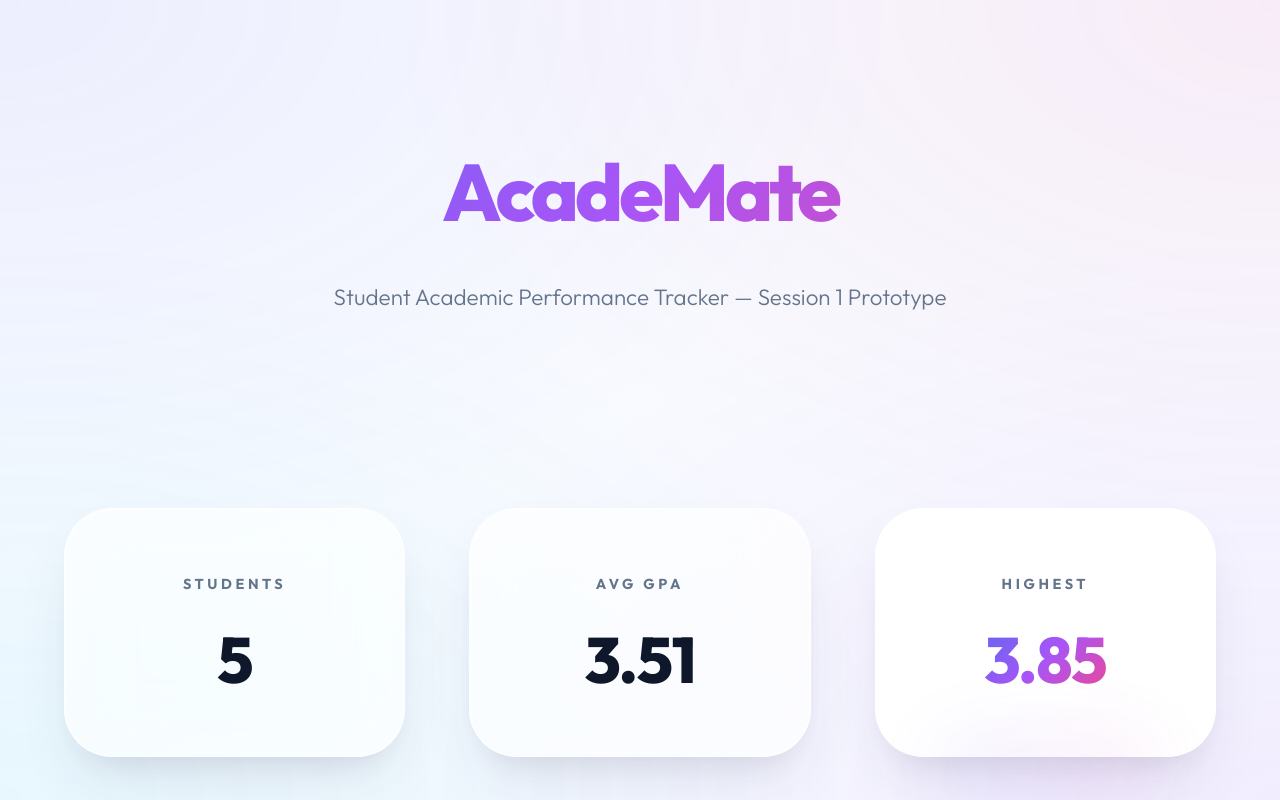
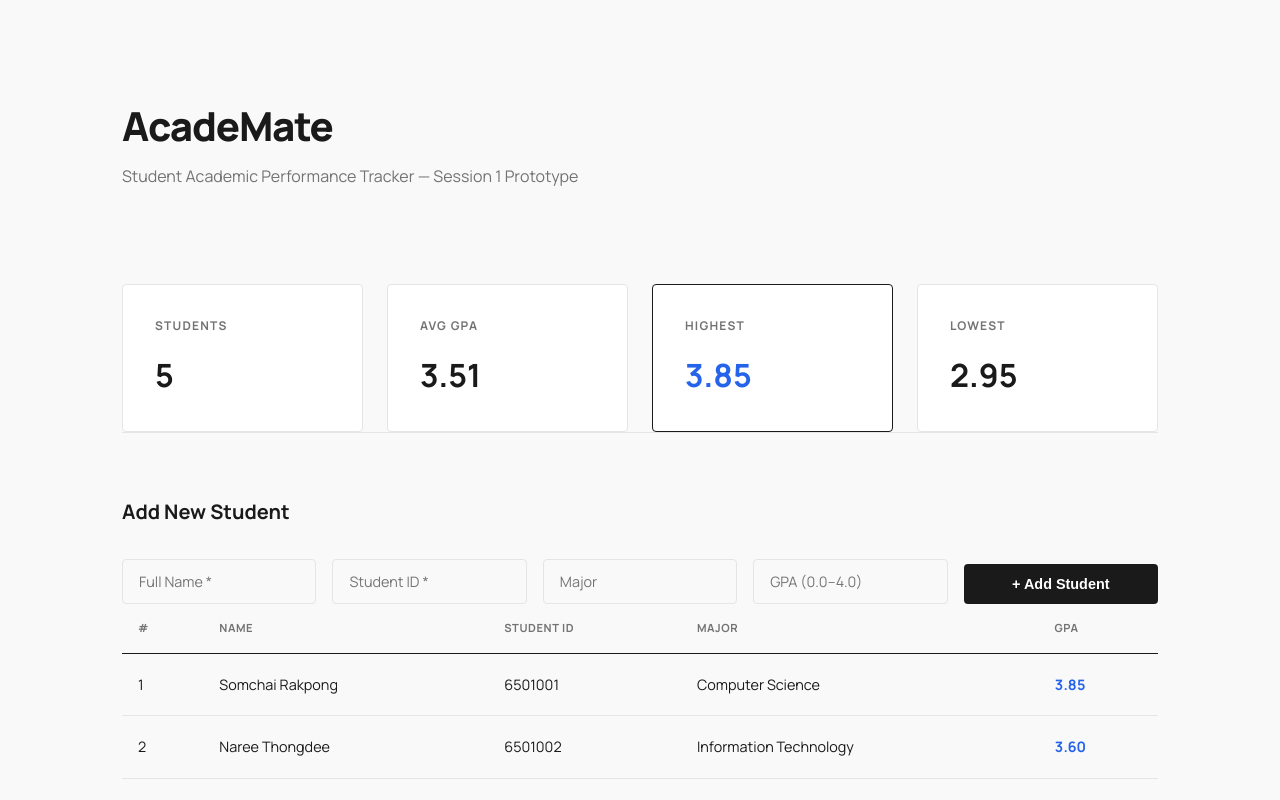
Before and after one commit to Ak1Ena/summer-react-1, a React (Vite) app: page / in a window 1280 px wide. Shown: the top 800 px of the page. Built offline with nearby package versions, Linux system fonts and the light colour scheme.

Commit message:
Redesign to Elevated Studio Minimalist aesthetic

```diff
--- a/src/App.css
+++ b/src/App.css
@@ -1,223 +1,166 @@
 .app-container {
   display: flex;
   flex-direction: column;
-  gap: 10rem; /* Maximum breathing room */
+  gap: 5rem;
 }
 
 .app-header {
-  margin-bottom: 2rem;
-  text-align: center;
+  margin-bottom: 1rem;
 }
 
 .app-header h1 {
-  font-size: 5rem;
+  font-size: 2.5rem;
   font-weight: 800;
-  letter-spacing: -0.05em;
-  background: var(--prism-primary);
-  -webkit-background-clip: text;
-  -webkit-text-fill-color: transparent;
-  margin-bottom: 1.5rem;
+  letter-spacing: -0.03em;
+  margin-bottom: 0.5rem;
 }
 
 .app-header p {
   color: var(--text-muted);
-  font-size: 1.4rem;
-  font-weight: 300;
+  font-size: 1rem;
+  font-weight: 400;
 }
 
-/* GPA Summary - The Rich Prism Cards */
+/* GPA Summary - Clean Grid */
 .gpa-summary {
   display: grid;
-  grid-template-columns: repeat(auto-fit, minmax(280px, 1fr));
-  gap: 4rem;
+  grid-template-columns: repeat(auto-fit, minmax(200px, 1fr));
+  gap: 1.5rem;
 }
 
 .stat-card {
-  position: relative;
-  background: var(--glass-bg);
-  backdrop-filter: blur(30px) saturate(180%);
-  -webkit-backdrop-filter: blur(30px) saturate(180%);
-  padding: 4rem 3rem;
-  border-radius: 48px;
-  border: 1px solid var(--glass-border);
-  box-shadow: var(--shadow-luxe);
-  transition: all 0.6s cubic-bezier(0.16, 1, 0.3, 1);
-  display: flex;
-  flex-direction: column;
-  align-items: center;
-  text-align: center;
+  background: var(--bg-card);
+  padding: 2rem;
+  border: 1px solid var(--border);
+  border-radius: 4px; /* Sharp modern corners */
+  transition: border-color 0.2s;
 }
 
 .stat-card:hover {
-  transform: translateY(-20px) scale(1.02);
-  box-shadow: var(--shadow-hover);
-  background: rgba(255, 255, 255, 0.9);
-}
-
-.stat-card::before {
-  content: '';
-  position: absolute;
-  inset: 0;
-  border-radius: 48px;
-  padding: 2px;
-  background: linear-gradient(135deg, rgba(255,255,255,0.5), transparent, rgba(255,255,255,0.3));
-  -webkit-mask: linear-gradient(#fff 0 0) content-box, linear-gradient(#fff 0 0);
-  -webkit-mask-composite: xor;
-  mask-composite: exclude;
+  border-color: var(--border-strong);
 }
 
 .stat-label {
   display: block;
-  font-size: 0.9rem;
+  font-size: 0.75rem;
   font-weight: 700;
   color: var(--text-muted);
   text-transform: uppercase;
-  letter-spacing: 0.25em;
-  margin-bottom: 2rem;
+  letter-spacing: 0.1em;
+  margin-bottom: 1rem;
 }
 
 .stat-value {
   display: block;
-  font-size: 4rem;
-  font-weight: 800;
+  font-size: 2rem;
+  font-weight: 700;
   color: var(--text-main);
-  line-height: 1;
-  letter-spacing: -0.02em;
 }
 
-/* Highlight Card - Prism Glow */
+/* Minimalist Highlight */
 .stat-card.highlight {
-  background: white;
+  border: 1.5px solid var(--border-strong);
 }
 
 .stat-card.highlight .stat-value {
-  background: var(--prism-primary);
-  -webkit-background-clip: text;
-  -webkit-text-fill-color: transparent;
+  color: var(--accent);
 }
 
-.stat-card.highlight::after {
-  content: '';
-  position: absolute;
-  bottom: -20px;
-  width: 60%;
-  height: 20px;
-  background: var(--prism-primary);
-  filter: blur(40px);
-  opacity: 0.3;
-}
-
-/* Add Student Form - Sophisticated Cleanliness */
+/* Add Student Form - Functional & Clean */
 .add-form {
-  background: white;
-  padding: 6rem;
-  border-radius: 64px;
-  box-shadow: var(--shadow-luxe);
-  border: 1px solid rgba(0, 0, 0, 0.03);
+  border-top: 1px solid var(--border);
+  padding-top: 4rem;
 }
 
 .add-form h3 {
-  font-size: 2.5rem;
+  font-size: 1.25rem;
   font-weight: 700;
-  margin-bottom: 4rem;
-  text-align: center;
+  margin-bottom: 2rem;
 }
 
 .form-row {
   display: grid;
-  grid-template-columns: repeat(auto-fit, minmax(220px, 1fr));
-  gap: 3rem;
+  grid-template-columns: repeat(auto-fit, minmax(150px, 1fr));
+  gap: 1rem;
+  align-items: flex-end;
 }
 
 .form-row input {
-  background: #f1f5f9;
-  border: 2px solid transparent;
-  padding: 1.5rem 2rem;
-  border-radius: 24px;
-  font-size: 1.1rem;
+  background: transparent;
+  border: 1px solid var(--border);
+  padding: 0.75rem 1rem;
+  border-radius: 4px;
   font-family: inherit;
-  font-weight: 500;
-  transition: all 0.3s;
+  font-size: 0.9rem;
+  transition: all 0.2s;
 }
 
 .form-row input:focus {
   outline: none;
-  background: white;
-  border-color: #6366f1;
-  box-shadow: 0 0 0 8px rgba(99, 102, 241, 0.1);
+  border-color: var(--border-strong);
 }
 
 .btn-primary {
-  background: var(--prism-primary);
+  background: var(--border-strong);
   color: white;
-  padding: 1.5rem 3rem;
-  border-radius: 24px;
+  padding: 0.75rem 1.5rem;
+  border-radius: 4px;
   border: none;
-  font-size: 1.1rem;
-  font-weight: 700;
+  font-weight: 600;
+  font-size: 0.9rem;
   cursor: pointer;
-  transition: all 0.4s;
-  box-shadow: 0 10px 25px rgba(99, 102, 241, 0.3);
+  transition: opacity 0.2s;
 }
 
 .btn-primary:hover {
-  transform: scale(1.05);
-  box-shadow: 0 15px 35px rgba(99, 102, 241, 0.4);
+  opacity: 0.9;
 }
 
-/* Student Table - Modern Floating List */
+/* Student Table - Precision Rows */
 .student-table {
   width: 100%;
-  border-collapse: separate;
-  border-spacing: 0 2rem;
+  border-collapse: collapse;
 }
 
 .student-table th {
-  padding: 1rem 3rem;
+  padding: 1rem;
   text-align: left;
-  font-size: 0.85rem;
+  font-size: 0.7rem;
   font-weight: 700;
   color: var(--text-muted);
   text-transform: uppercase;
-  letter-spacing: 0.2em;
+  letter-spacing: 0.05em;
+  border-bottom: 1px solid var(--border-strong);
 }
 
-.student-table tr td {
-  background: white;
-  padding: 2.5rem 3rem;
-  font-size: 1.2rem;
-  font-weight: 500;
-  box-shadow: var(--shadow-luxe);
-  transition: all 0.4s;
+.student-table td {
+  padding: 1.25rem 1rem;
+  border-bottom: 1px solid var(--border);
+  font-size: 0.9rem;
 }
 
-.student-table tr td:first-child { border-radius: 32px 0 0 32px; }
-.student-table tr td:last-child { border-radius: 0 32px 32px 0; }
-
 .student-table tr:hover td {
-  transform: scale(1.01);
-  background: #fafbff;
+  background: #fdfdfd;
 }
 
 .high-gpa .gpa-cell {
-  background: var(--prism-primary);
-  -webkit-background-clip: text;
-  -webkit-text-fill-color: transparent;
-  font-weight: 800;
+  color: var(--accent);
+  font-weight: 700;
 }
 
 .gpa-cell {
-  font-size: 2rem;
+  font-variant-numeric: tabular-nums;
 }
 
-@media (max-width: 1024px) {
-  #root { padding: 4rem 2rem; }
-  .app-container { gap: 6rem; }
-  .add-form { padding: 3rem; }
+.empty-state {
+  text-align: center;
+  padding: 4rem;
+  border: 1px dashed var(--border);
+  color: var(--text-muted);
+  font-size: 0.9rem;
 }
 
 @media (max-width: 768px) {
-  .app-header h1 { font-size: 3rem; }
-  .stat-card { padding: 3rem 2rem; }
-  .stat-value { font-size: 3rem; }
+  .gpa-summary { grid-template-columns: 1fr 1fr; }
+  .form-row { grid-template-columns: 1fr; }
 }
--- a/src/index.css
+++ b/src/index.css
@@ -1,20 +1,16 @@
-@import url('https://fonts.googleapis.com/css2?family=Outfit:wght@300;400;500;600;700;800&display=swap');
+@import url('https://fonts.googleapis.com/css2?family=Manrope:wght@200;300;400;500;600;700;800&display=swap');
 
 :root {
-  --font-main: 'Outfit', sans-serif;
+  --font-main: 'Manrope', sans-serif;
 
-  /* Prism Light Palette */
-  --bg-aura: #f8faff;
-  --text-main: #0f172a;
-  --text-muted: #64748b;
-
-  /* The "Rich" Accents */
-  --prism-primary: linear-gradient(135deg, #6366f1 0%, #a855f7 50%, #ec4899 100%);
-  --glass-bg: rgba(255, 255, 255, 0.7);
-  --glass-border: rgba(255, 255, 255, 0.8);
-
-  --shadow-luxe: 0 30px 60px -12px rgba(50, 50, 93, 0.1), 0 18px 36px -18px rgba(0, 0, 0, 0.1);
-  --shadow-hover: 0 50px 100px -20px rgba(50, 50, 93, 0.15), 0 30px 60px -30px rgba(0, 0, 0, 0.2);
+  /* Studio Minimalist Palette */
+  --bg-app: #f9f9f9;
+  --bg-card: #ffffff;
+  --text-main: #1a1a1a;
+  --text-muted: #737373;
+  --accent: #2563eb;
+  --border: #e5e5e5;
+  --border-strong: #1a1a1a;
 }
 
 * {
@@ -25,27 +21,25 @@
 
 body {
   font-family: var(--font-main);
-  background-color: var(--bg-aura);
-  /* Animated Mesh Gradient Background */
-  background-image:
-    radial-gradient(at 0% 0%, rgba(99, 102, 241, 0.08) 0px, transparent 50%),
-    radial-gradient(at 100% 0%, rgba(236, 72, 153, 0.08) 0px, transparent 50%),
-    radial-gradient(at 100% 100%, rgba(168, 85, 247, 0.08) 0px, transparent 50%),
-    radial-gradient(at 0% 100%, rgba(34, 211, 238, 0.08) 0px, transparent 50%);
-  background-attachment: fixed;
+  background-color: var(--bg-app);
   color: var(--text-main);
-  line-height: 1.6;
-  min-height: 100vh;
+  line-height: 1.5;
+  -webkit-font-smoothing: antialiased;
 }
 
 #root {
   width: 100%;
-  max-width: 1300px;
+  max-width: 1100px;
   margin: 0 auto;
-  padding: 8rem 4rem;
+  padding: 6rem 2rem;
 }
 
-/* Luxury Transitions */
-.transition-smooth {
-  transition: all 0.5s cubic-bezier(0.23, 1, 0.32, 1);
+/* Subtle fade in for the whole interface */
+@keyframes fadeIn {
+  from { opacity: 0; transform: translateY(10px); }
+  to { opacity: 1; transform: translateY(0); }
 }
+
+.app-container {
+  animation: fadeIn 0.8s cubic-bezier(0.16, 1, 0.3, 1);
+}
```
